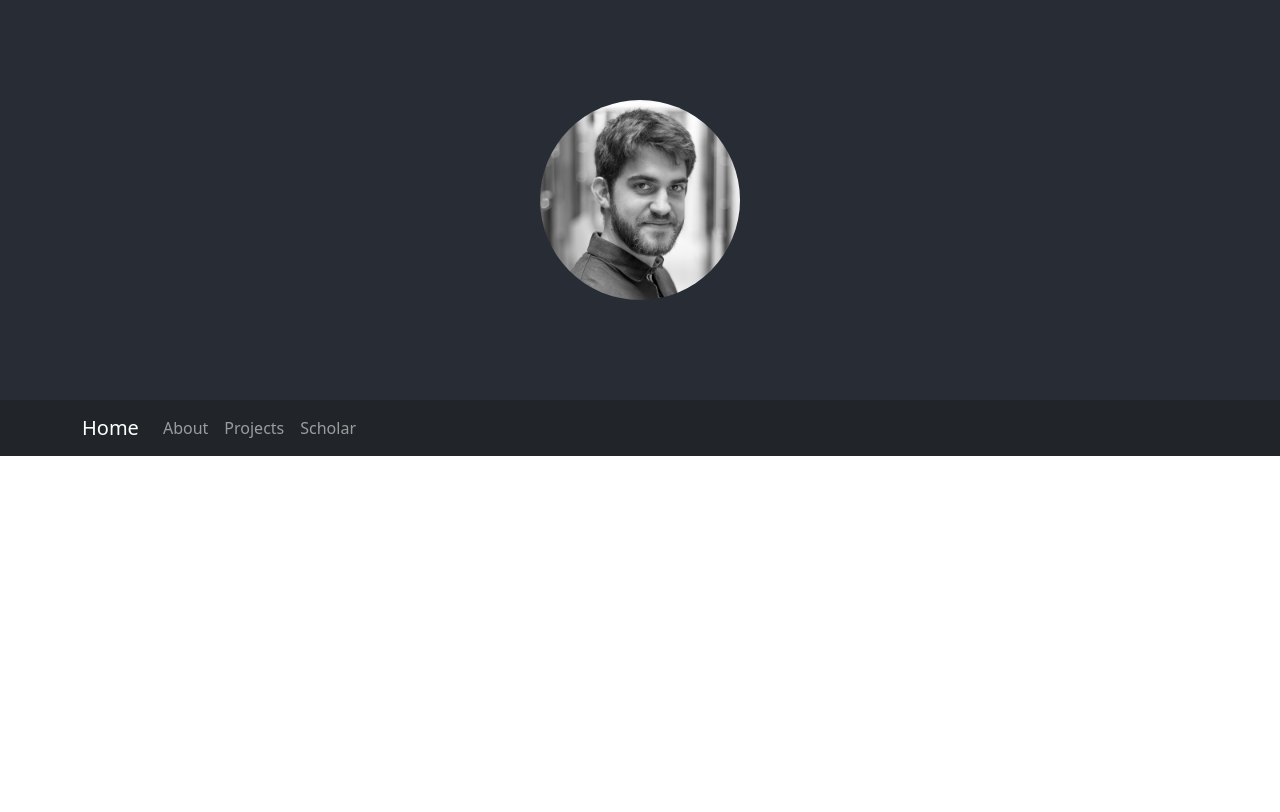
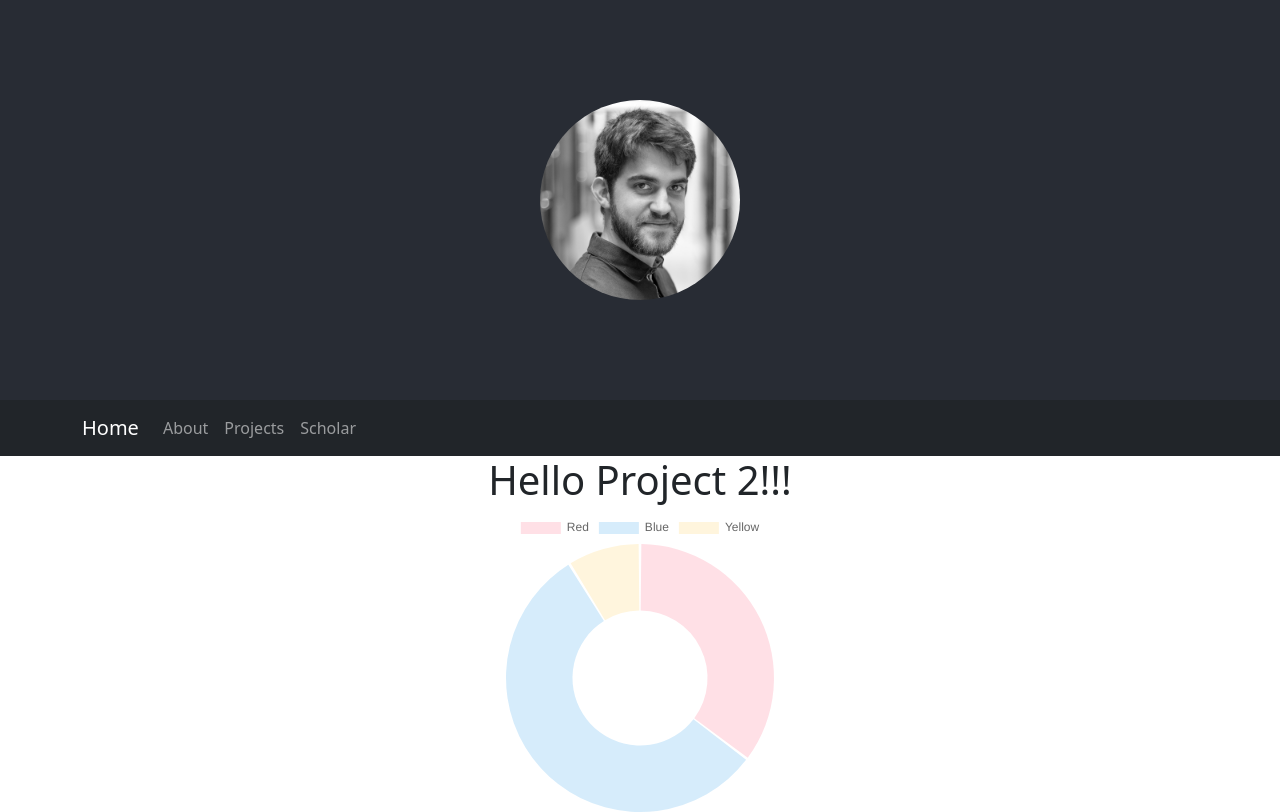
Before and after one commit to william-frier/william-frier.github.io, a React (Create React App) app in the folder webpage/: page /#/projects/project2 in a window 1280 px wide. Built offline with nearby package versions, Linux system fonts and the light colour scheme.

Commit message:
first plot

```diff
--- a/webpage/package.json
+++ b/webpage/package.json
@@ -8,7 +8,9 @@
     "@testing-library/react": "^16.3.0",
     "@testing-library/user-event": "^13.5.0",
     "bootstrap": "^5.3.7",
+    "chart.js": "^4.5.0",
     "react": "^19.1.1",
+    "react-chartjs-2": "^5.3.0",
     "react-dom": "^19.1.1",
     "react-router-dom": "^7.8.0",
     "react-scripts": "5.0.1",
--- a/webpage/src/App.js
+++ b/webpage/src/App.js
@@ -7,6 +7,7 @@ import ProjectPage from './pages/projects.js'
 import HomePage from './pages/home.js'
 import AboutPage from './pages/about.js'
 import Project1 from './pages/project_1.js';
+import Project2 from './pages/project_2.js';
 
 import React, { useState } from 'react';
 import {
@@ -18,7 +19,6 @@ import {
   NavItem,
   NavLink
 } from 'reactstrap';
-import Project_1 from './pages/project_1.js';
 
 
 
@@ -52,6 +52,7 @@ function App() {
             <Route path="/about" element={<AboutPage />} />
             <Route path="/projects" element={<ProjectPage />} />
             <Route path="/projects/project1" element={<Project1/>} />
+            <Route path="/projects/project2" element={<Project2/>} />
         </Routes>
       </Router>
 
--- /dev/null
+++ b/webpage/src/pages/project_2.js
@@ -0,0 +1,44 @@
+import React from "react";
+import '../style.css';
+
+import { Chart as ChartJS, ArcElement, Tooltip, Legend, layouts, Scale, scales } from 'chart.js';
+import { Doughnut } from 'react-chartjs-2';
+
+ChartJS.register(ArcElement, Tooltip, Legend);
+
+export const data = {
+  labels: ['Red', 'Blue', 'Yellow'],
+  datasets: [
+    {
+      label: 'Quantity',
+      data: [12, 19, 3],
+      backgroundColor: [
+        'rgba(255, 99, 132, 0.2)',
+        'rgba(54, 162, 235, 0.2)',
+        'rgba(255, 206, 86, 0.2)',
+      ],
+      borderColor: [
+        'rgba(255, 99, 132, 1)',
+        'rgba(54, 162, 235, 1)',
+        'rgba(255, 206, 86, 1)',
+      ],
+      borderWidth: 0,
+      spacing: 2,
+    },
+  ],
+};
+
+
+function Project2() {
+    return(
+        <div>
+            <h1>Hello Project 2!!!</h1>
+            <div>
+                <Doughnut data={data} width={300} height={300} options={{ maintainAspectRatio: false}}/>
+            </div>
+        </div>
+
+    );
+}
+
+export default Project2;
--- a/webpage/src/pages/projects.js
+++ b/webpage/src/pages/projects.js
@@ -1,6 +1,4 @@
-import React, { useState } from 'react';
 import '../style.css';
-import Project1 from './project_1';
 
 import {
     Button,
@@ -27,7 +25,7 @@ function ProjectPage() {
             </NavLink>
           </NavItem>
           <NavItem>
-            <NavLink href="/#/">
+            <NavLink href="/#/projects/project2">
               Project 2
             </NavLink>
           </NavItem>
```
Also changed, not shown: 1 other file (tests, documents, lock files or other folders).
